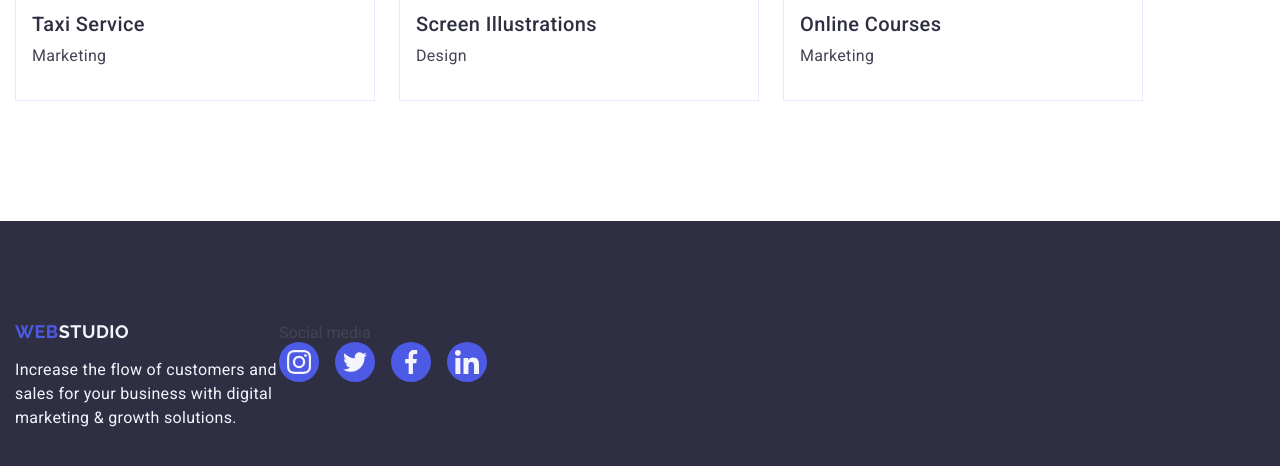
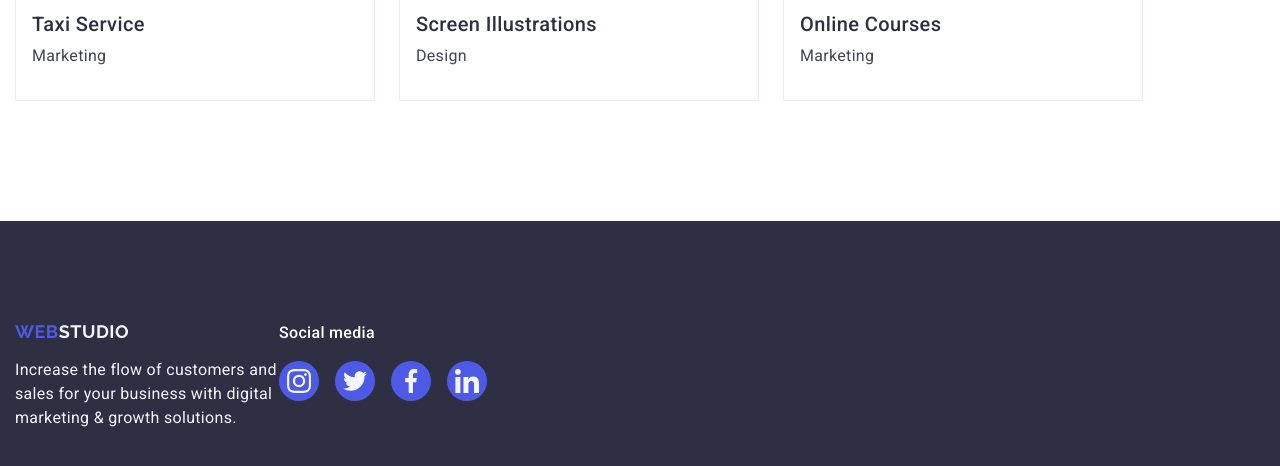
Before and after one commit to Moryak96/goit-markup-hw-04, a plain HTML site: page index.html in a window 1280 px wide. Shown: the part 2966-3432 px from the top of the page. Drawn offline with nearby package versions, Linux system fonts and the light colour scheme.

Commit message:
Corrections

```diff
--- a/css/styles.css
+++ b/css/styles.css
@@ -187,7 +187,7 @@ img {
 
 .section-one-button:hover,
 .section-one-button:focus {
-    background-color: #404bbf;
+    background-color: #404bbf
 }
 
 /* Section 2 */
@@ -306,7 +306,7 @@ fill: #f4f4fd;
 
 .our-team-title .social-network .link:hover,
 .section-our-team .social-network .link:focus {
-background-color: #404BBF;
+background-color: #404BBF
 }
 
 .social-icon .link {
@@ -445,7 +445,7 @@ transition: background-color 250ms cubic-bezier(0.4, 0, 0.2, 1);
 }
 
 .social-box {
-    margin-right: 120px;
+    margin-right: 120px
 }
 
 .footer .logo-web {
@@ -480,6 +480,15 @@ transition: background-color 250ms cubic-bezier(0.4, 0, 0.2, 1);
     max-width: 264px
 }
 
+.social-media-text {
+    color: #FFF;
+    font-size: 16px;
+    font-weight: 500;
+    line-height: 1.5;
+    letter-spacing: 0.02em;
+    margin-bottom: 16px;
+}
+
 .footer .social-box .social-network {
     gap: 16px;
     display: flex;
```
Also changed, not shown: index.html (+1 -1 lines).
